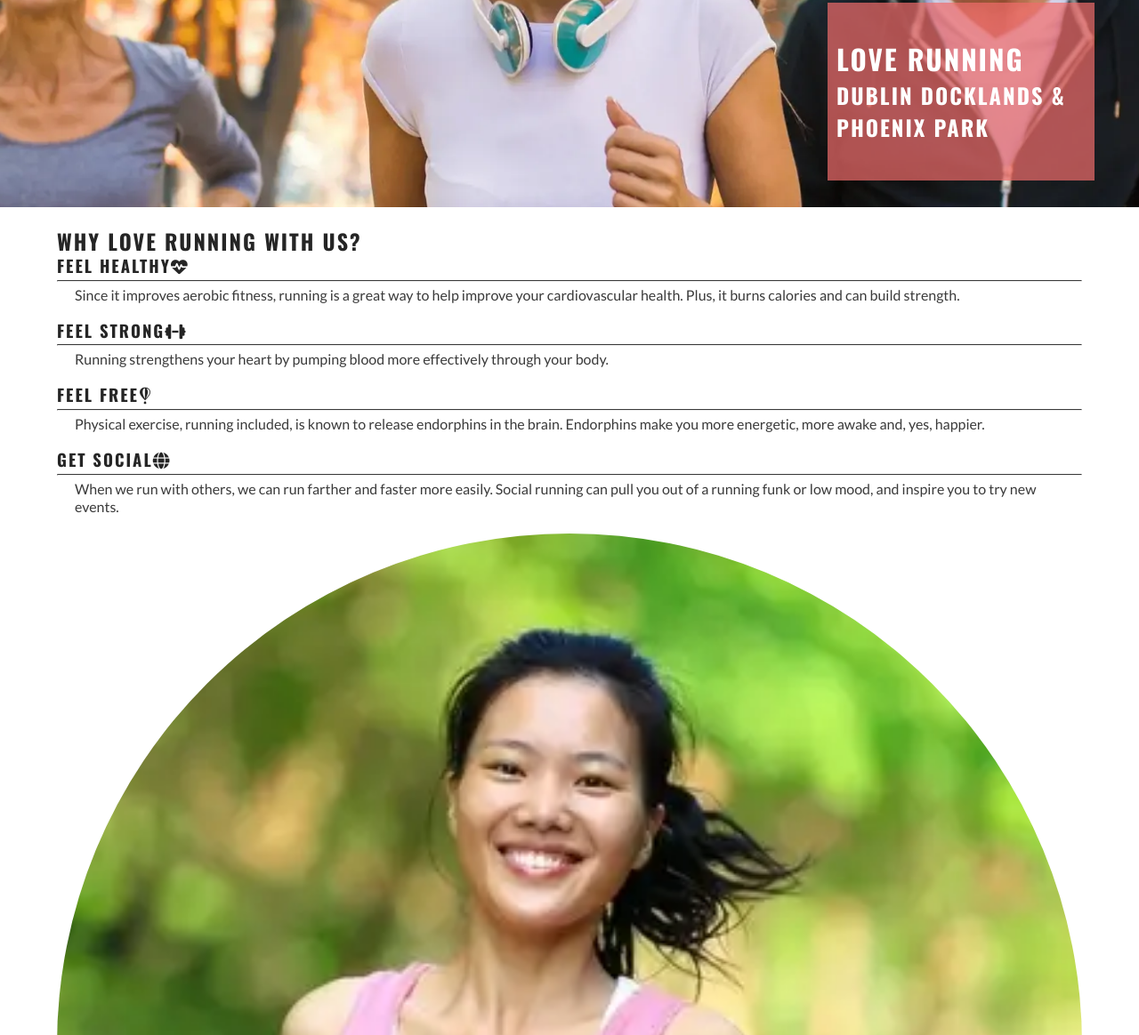
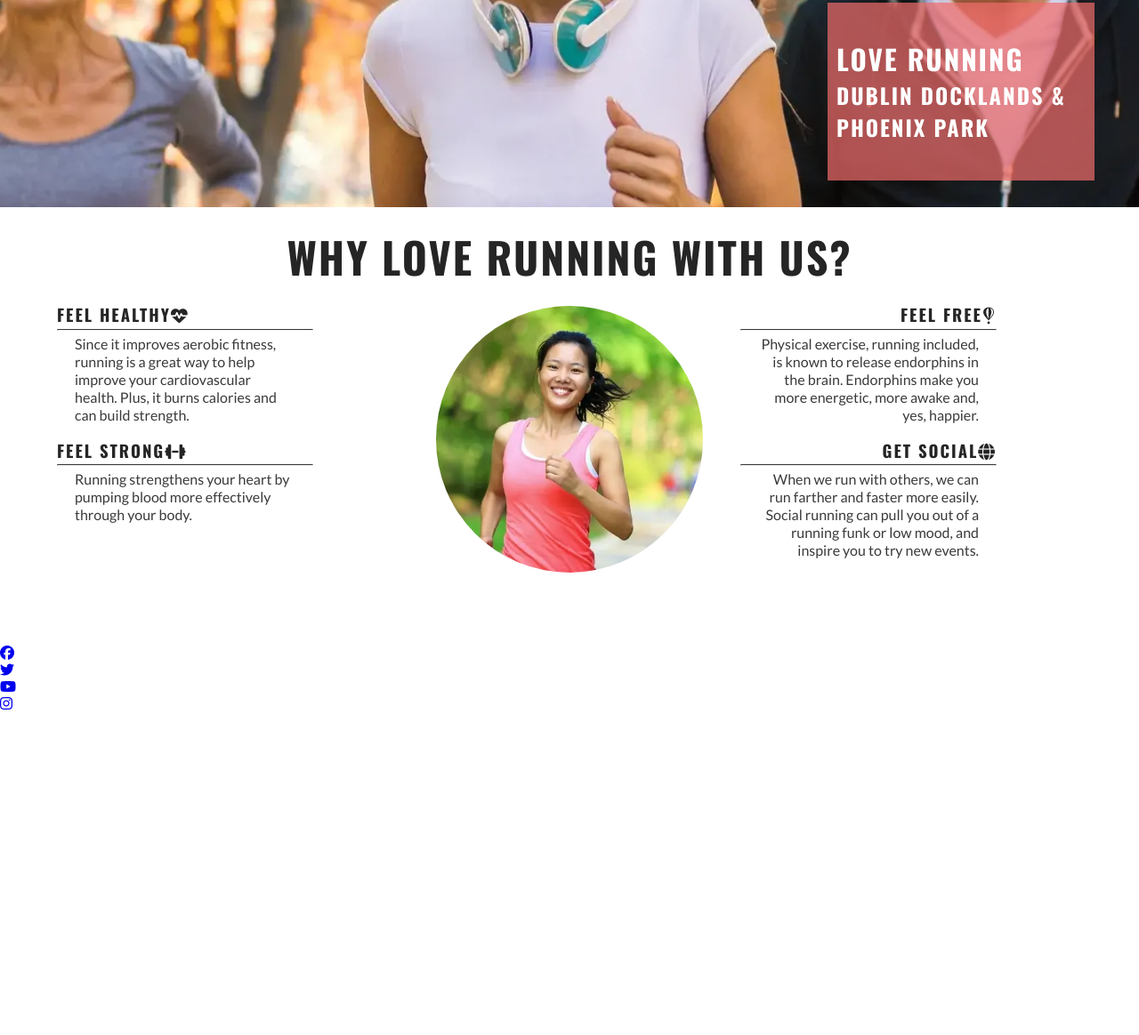
Before and after one commit to Beechy-92/love-running, a plain HTML site: page index.html in a window 1280 px wide. Shown: the part 446-1610 px from the top of the page at 89% size. After the commit the page ends 1246 px from the top, so only its background shows below. Drawn offline with nearby package versions, Linux system fonts and the light colour scheme.

Commit message:
make reasons section respopnsive

```diff
--- a/assets/css/style.css
+++ b/assets/css/style.css
@@ -95,6 +95,12 @@ main {
   margin-top: 47px;
 }
 
+h1 {
+  text-align: center;
+  margin: 20px 0;
+  font-size: 300%;
+}
+
 #hero {
     height: 600px;
     width: 100%;
@@ -123,8 +129,8 @@ main {
     width: 90vw;
     margin-bottom: 20px;
     border-radius: 50%;
-    max-width: 300%;
-    max-height: 300%;
+    max-width: 300px;
+    max-height: 300px;
 }
 
 #benefits-image {
@@ -206,9 +212,22 @@ main {
   #cover-text {
     width: 300px;
     right: 50px;
+}
 
-  }
+#benefits-physical, #benefits-mental {
+    display: flex;
+    flex-direction: column;
+    width: 100%;
 }
+
+    #benefits-physical > div, #benefits-mental > div {
+        width: 75%;
+        }
+
+        #benefits-mental > div {
+            text-align: end;
+            align-self: flex-end;
+        }
 
 /* Media Query: tablet devices (992px and up) */
 @media screen and (min-width: 992px) {
@@ -216,3 +235,31 @@ main {
     border-bottom: 1px solid #3a3a3a;
   }
 }
+
+/* Media Query: desktop devices (1200px and up) */
+@media screen and (min-width: 1200px) {
+    #benefits {
+        display: flex;
+        flex-direction: row;
+    }
+
+    #benefits > div {
+        flex: 1;
+    }
+
+    #benefits-image {
+        order: 0;
+    }
+
+    #benefits-mental {
+        order: 1;
+    }
+
+    #benefits-mental > div {
+        align-self: flex-start;
+    }
+
+    benefits-physical > div {
+        align-self: flex-end;
+    }
+    }
--- a/index.html
+++ b/index.html
@@ -39,8 +39,8 @@
         </section>
 
         <section id="reasons">
+            <h1>WHY LOVE RUNNING WITH US?</h1>
             <div id="benefits">
-                <h1>WHY LOVE RUNNING WITH US?</h1>
                 <div id="benefits-physical">
                     <div>
                         <h3>FEEL HEALTHY<i class="fa-solid fa-heart-pulse"></i></h3>
```
